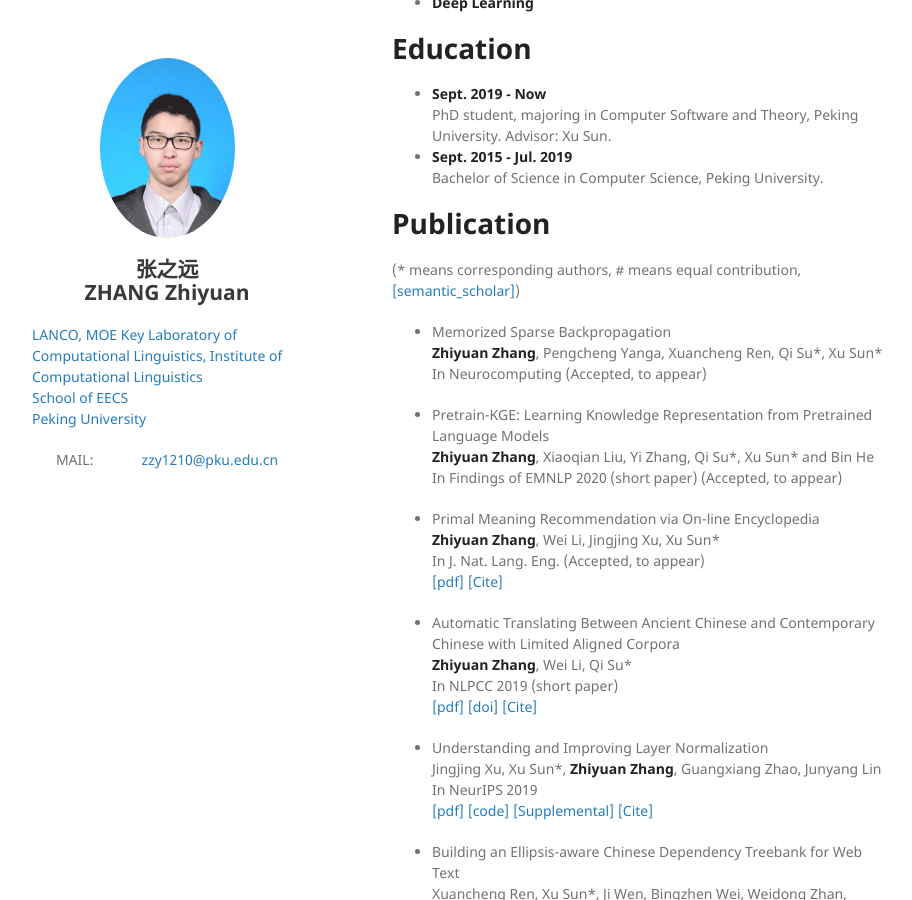
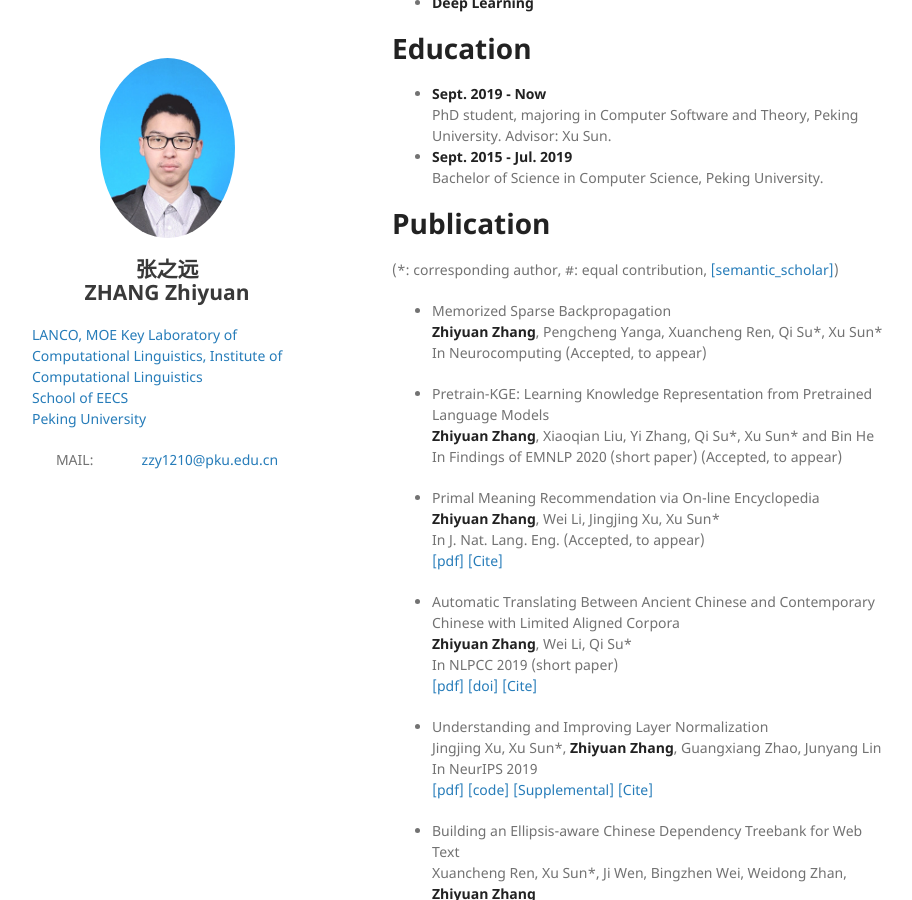
Before and after one commit to pkuzzy/pkuzzy.github.io, a Jekyll site: the page built from index.md, in a window 1280 px wide and 900 px high, scrolled down 314 px. Shown: the whole window, without its empty margins (178-1090 px from the left). Built offline with Jekyll 4.4.1, drawn with Linux system fonts in a browser that asks for light colours; nearby versions of some CDN libraries; our own code applies the rules of GitHub Pages for plain Markdown files.

Commit message:
Update index.md

```diff
--- a/index.md
+++ b/index.md
@@ -16,7 +16,7 @@ Zhiyuan Zhang (张之远) is a Ph.D. student, supervised by Prof. [Xu Sun (孙
   Bachelor of Science in Computer Science, Peking University.
 
 # Publication
-(\* means corresponding authors, \# means equal contribution, [[semantic_scholar]](https://www.semanticscholar.org/author/Zhiyuan-Zhang/50317060))
+(\*: corresponding author, \#: equal contribution, [[semantic_scholar]](https://www.semanticscholar.org/author/Zhiyuan-Zhang/50317060))
 
 - Memorized Sparse Backpropagation
   **Zhiyuan Zhang**, Pengcheng Yanga, Xuancheng Ren, Qi Su\*, Xu Sun\*
```
